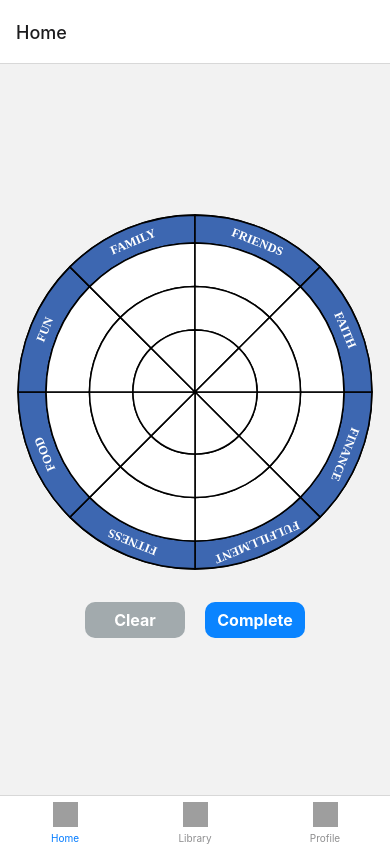
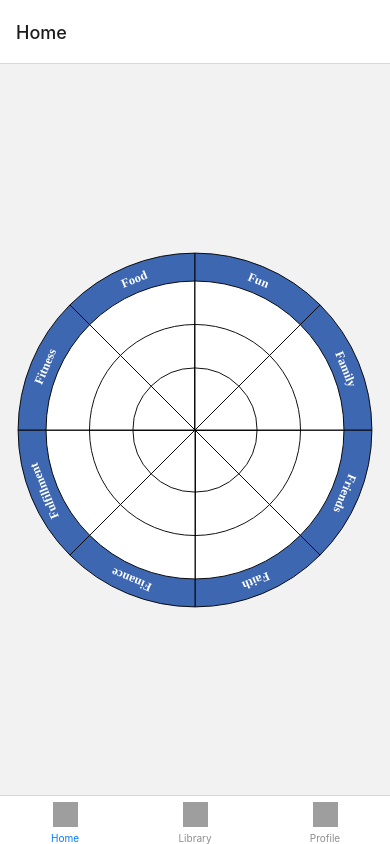
Before and after one commit to paulsenjohn00/LearnTabs, a React Native app: screen / in a window 390 px wide. Built offline with nearby package versions, Linux system fonts and the light colour scheme; grey boxes are pictures that could not be loaded.

Commit message:
refactored the wheel

```diff
--- a/app/App.tsx
+++ b/app/App.tsx
@@ -10,7 +10,7 @@ import { Image, StyleSheet, Text, View } from "react-native";
 import {NavigationContainer} from '@react-navigation/native';
 import {createBottomTabNavigator} from '@react-navigation/bottom-tabs';
 
-import HomeScreen from './pages/Home'
+import Home from './pages/Home'
 import LibraryScreen from './pages/Library'
 import SettingsScreen from './pages/Settings'
 
@@ -19,7 +19,7 @@ const TabList = [
   {
     bottomNavigation: true,
     name: 'Home',
-    component: HomeScreen,
+    component: Home,
     image: 'https://t3.ftcdn.net/jpg/01/12/43/90/360_F_112439016_DkgjEftsYWLvlYtyl7gVJo1H9ik7wu1z.jpg',
     imageFocused: 'https://t3.ftcdn.net/jpg/02/95/26/46/360_F_295264675_clwKZxogAhxLS9sD163Tgkz1WMHsq1RJ.jpg'
   },
--- a/app/pages/Home.tsx
+++ b/app/pages/Home.tsx
@@ -1,124 +1,140 @@
-import React, { useState } from "react";
-import { StyleSheet, TouchableWithoutFeedback, View, TouchableOpacity, Text, Alert } from "react-native";
+import React from "react";
+import {
+  StyleSheet,
+  TouchableWithoutFeedback,
+  View,
+} from "react-native";
 import Svg, { Circle, G, Path, Text as SvgText } from "react-native-svg";
 
-function HomeScreen() {
-  const handleSpacePress = ({ space }: { space: any }) => {
-    // console.log(`You pressed the ${space} space!`);
-  };
+interface SliceModel {
+  id: number,
+  name: string,
+  ring: number,
+  startAngle: number,
+  endAngle: number
+}
+interface Props {
+}
+interface State {
+}
+export class Home extends React.Component<Props, State> {
+
+
+  render() {
+
 
     return (
       <View style={styles.container}>
-      <Dartboard onSpacePress={handleSpacePress} />
+        <Wheel />
       </View>
-  );
+    )
+  }
 }
 
-function Dartboard({ onSpacePress }: {onSpacePress: any}) {
-  const ringCategories = ['FINANCE', 'FULFILLMENT', 'FITNESS', 'FOOD', 'FUN', 'FAMILY', 'FRIENDS', 'FAITH'];
-  const initialColors = Array(ringCategories.length).fill('white');
-  const [outerRing, setOuterRing] = useState(initialColors);
-  const [midRing, setMidRing] = useState(initialColors);
-  const [centerRing, setCenterRing] = useState(initialColors);
-
-  const onSubmit = () => {
-    let blanks: number[] = [];
-    let message = "It looks like you have left the following areas blank: "
-    let sendAlert = false
-
-    centerRing.map((color:string, index:number) => {
-      if (color === 'white') {
-        sendAlert = true;
-        blanks.push(index)
+const styles = StyleSheet.create({
+  container: {
+    justifyContent: 'center',
+    alignItems: 'center',
+    flex: 1,
   }
 });
+/**
+ * Support class: Wheel
+ */
+interface WheelProps {
+}
+interface WheelState {
+  slices: SliceModel[],
+}
+export class Wheel extends React.Component<WheelProps, WheelState> {
+  constructor(props: WheelProps) {
+    super(props);
 
-    if (sendAlert) {
-      blanks.map((blank) => {
-        message += ringCategories[blank] + ', '
-      })
-      //gets rid of the comma and space after the last category in the alert
-      message = message.slice(0, -2);
-      return Alert.alert(
-        'Submit?',
-        message,
-        [
-          {
-            text: 'Cancel',
-            onPress: () => console.log('Cancel Pressed'),
-            style: 'cancel',
-          },
-          {text: 'Submit with blanks', onPress: () => {
-              setOuterRing(initialColors);
-              setMidRing(initialColors);
-              setCenterRing(initialColors);
-            }},
-        ]
-      );
-    }
-    setOuterRing(initialColors);
-    setMidRing(initialColors);
-    setCenterRing(initialColors);
+    this.state = {
+      slices: []
     }
 
-  const handlePress = (index: number, ringOuterRing: any) => {
-    const highlightRing = (ring: any, highlightColor: string) => {
-      return ring.map((color: string, i: number) => {
-        if (i === index) {
-          return highlightColor
+    this.onRingChange = this.onRingChange.bind(this);
   }
-        return color;
-      });
-    };
+  componentDidMount = async () => {
+    let slices = [
+      { id: 0, name: 'Friends', ring: 0, startAngle: 0, endAngle: 0 },
+      { id: 1, name: 'Faith', ring: 0, startAngle: 0, endAngle: 0 },
+      { id: 2, name: 'Finance', ring: 0, startAngle: 0, endAngle: 0 },
+      { id: 3,name: 'Fulfillment', ring: 0, startAngle: 0, endAngle: 0 },
+      { id: 4,name: 'Fitness', ring: 0, startAngle: 0, endAngle: 0 },
+      { id: 5,name: 'Food', ring: 0, startAngle: 0, endAngle: 0 },
+      { id: 6,name: 'Fun', ring: 0, startAngle: 0, endAngle: 0 },
+      { id: 7,name: 'Family', ring: 0, startAngle: 0, endAngle: 0 },
+    ]
+    const angle = 360 / slices.length
 
-    if (ringOuterRing === outerRing) {
-      setOuterRing(highlightRing(outerRing, '#549B4C'));
-      setMidRing(highlightRing(midRing, '#549B4C'));
-      setCenterRing(highlightRing(centerRing, '#549B4C'));
+    for (let i=0; i<slices.length; i++) {
+      slices[i].startAngle = i * angle;
+      slices[i].endAngle = (i + 1) * angle;
+    }
+    this.setState({slices})
+  }
 
-    } else if (ringOuterRing === midRing) {
-      setOuterRing(highlightRing(outerRing, 'white'));
-      setMidRing(highlightRing(midRing, '#F3A61E'));
-      setCenterRing(highlightRing(centerRing, '#F3A61E'));
+  onRingChange(id:number, value:number) {
+    let {slices} = this.state;
+    slices[id].ring = value;
+    this.setState({slices})
+  }
 
-    } else if (ringOuterRing === centerRing) {
-      setOuterRing(highlightRing(outerRing, 'white'));
-      setMidRing(highlightRing(midRing, 'white'));
-      setCenterRing(highlightRing(centerRing, '#DF3636'));
+  render() {
+    const {slices} = this.state;
+    const vSlices = slices.map((slice) =>
+      <>
+        <TextRing slice={slice} radius={57}/>
+        <ColorRing slice={slice} radius={48} level={3} onRingChange={this.onRingChange}/>
+        <ColorRing slice={slice} radius={34} level={2} onRingChange={this.onRingChange}/>
+        <ColorRing slice={slice} radius={20} level={1} onRingChange={this.onRingChange}/>
+      </>
+    )
+    return <Svg height="360" width="360" viewBox="-8 0 116 100">
+      {/*<Circle cx="50" cy="50" r="57" fill="white" stroke="black" strokeWidth="0.5" />*/}
+      {/*<Circle cx="50" cy="50" r="48" fill="white" stroke="black" strokeWidth="0.5" />*/}
+      {/*<Circle cx="50" cy="50" r="34" fill="white" stroke="black" strokeWidth="0.5" />*/}
+      {/*<Circle cx="50" cy="50" r="20" fill="white" stroke="black" strokeWidth="0.5" />*/}
+      {vSlices}
+    </Svg>
 
-    } else console.log('Error has occurred.');
+  }
+}
 
-    onSpacePress(index + 1);
-  };
+/**
+ * Support class: text ring
+ */
+interface TextRingProps {
+  slice: SliceModel,
+  radius: number
+}
+const TextRing = (props: TextRingProps) => {
+    const {slice, radius} = props;
+    const angle = slice.endAngle - slice.startAngle + 1
 
-  const angle = 360 / initialColors.length;
-
-  const createCircle = ({ radius, ringNum}: {radius:number, ringNum:any}) => {
-    return ringNum.map((label:string, index:number) => {
-      const startAngle = index * angle;
-      const endAngle = (index + 1) * angle;
-
-      const x1 = 50 + radius * Math.cos((Math.PI / 180) * startAngle);
-      const y1 = 50 + radius * Math.sin((Math.PI / 180) * startAngle);
-      const x2 = 50 + radius * Math.cos((Math.PI / 180) * endAngle);
-      const y2 = 50 + radius * Math.sin((Math.PI / 180) * endAngle);
+    const x1 = 50 + radius * Math.cos((Math.PI / 180) * slice.startAngle);
+    const y1 = 50 + radius * Math.sin((Math.PI / 180) * slice.startAngle);
+    const x2 = 50 + radius * Math.cos((Math.PI / 180) * slice.endAngle);
+    const y2 = 50 + radius * Math.sin((Math.PI / 180) * slice.endAngle);
 
     const d = `M50,50 L${x1},${y1} A${radius},${radius} 0 0,1 ${x2},${y2} Z`;
 
-      const textX = 50 + (radius + 5) * Math.cos((Math.PI / 180) * (startAngle + angle / 2));
-      const textY = 50 + (radius + 5) * Math.sin((Math.PI / 180) * (startAngle + angle / 2));
+    const textX = 50 + (radius + 5) * Math.cos((Math.PI / 180) * (slice.startAngle + angle / 2));
+    const textY = 50 + (radius + 5) * Math.sin((Math.PI / 180) * (slice.startAngle + angle / 2));
 
     return (
-        <G key={index}>
-          <TouchableWithoutFeedback onPress={() => handlePress(index, ringNum)}>
+        <G key={slice.id + radius}>
+          <TouchableWithoutFeedback>
             <Path
               d={d}
-              fill={ringNum !== ringCategories ? ringNum[index] : '#3D67B1'}
+              fill='#3D67B1'
               stroke="black"
-              strokeWidth="0.5"
+              strokeWidth="0.3"
             />
           </TouchableWithoutFeedback>
-          {ringNum === ringCategories && (
+          {/*TODO: fix text issue when you change the number of categories*/}
           <SvgText
             x={textX}
             y={textY + 10}
@@ -127,70 +143,51 @@ function Dartboard({ onSpacePress }: {onSpacePress: any}) {
             fontWeight="bold"
             textAnchor="middle"
             alignmentBaseline="middle"
-              transform={`rotate(${endAngle + angle + 22}, ${textX}, ${textY})`}
+            transform={`rotate(${slice.endAngle + angle + 22}, ${textX}, ${textY})`}
           >
-              {label}
+            {slice.name}
           </SvgText>
-          )}
         </G>
-      );
-    });
-  };
+  )
+}
+
+/**
+ * Support class: color ring
+ */
+interface ColorRingProps {
+  slice: SliceModel,
+  radius: number,
+  level: number,
+  onRingChange: (id:number, value:number) => void
+}
+const ColorRing = (props:ColorRingProps) => {
+    const { radius, slice, onRingChange, level} = props;
+
+    const x1 = 50 + radius * Math.cos((Math.PI / 180) * slice.startAngle);
+    const y1 = 50 + radius * Math.sin((Math.PI / 180) * slice.startAngle);
+    const x2 = 50 + radius * Math.cos((Math.PI / 180) * slice.endAngle);
+    const y2 = 50 + radius * Math.sin((Math.PI / 180) * slice.endAngle);
+
+    const d = `M50,50 L${x1},${y1} A${radius},${radius} 0 0,1 ${x2},${y2} Z`;
+
+    const colors = [
+      'white', '#DF3636', '#F3A61E', '#549B4C'
+    ]
+
+    const color = slice.ring >= level ? colors[slice.ring] : 'white'
 
     return (
-    <View style={styles.container}>
-      <Svg height="360" width="360" viewBox="-8 0 116 100">
-        <Circle cx="50" cy="50" r="57" fill="white" stroke="black" strokeWidth="0.5" />
-        {createCircle({ radius: 57, ringNum: ringCategories })}
-        <Circle cx="50" cy="50" r="48" fill="white" stroke="black" strokeWidth="0.5" />
-        {createCircle({ radius: 48, ringNum: outerRing })}
-        <Circle cx="50" cy="50" r="34" fill="white" stroke="black" strokeWidth="0.5" />
-        {createCircle({ radius: 34, ringNum: midRing })}
-        <Circle cx="50" cy="50" r="20" fill="white" stroke="black" strokeWidth="0.5" />
-        {createCircle({ radius: 20, ringNum: centerRing })}
-      </Svg>
-      <View style={styles.buttonContainer}>
-        <TouchableOpacity style={styles.cancelButton} onPress={() => {setOuterRing(initialColors); setCenterRing(initialColors); setMidRing(initialColors)}}>
-          <Text style={styles.submitButtonText}>Clear</Text>
-        </TouchableOpacity>
-        <TouchableOpacity style={styles.submitButton} onPress={onSubmit}>
-          <Text style={styles.submitButtonText}>Complete</Text>
-        </TouchableOpacity>
-      </View>
-    </View>
-  );
+      <G key={slice.id + radius}>
+        <TouchableWithoutFeedback onPress={() => onRingChange(slice.id, level)}>
+          <Path
+            d={d}
+            fill={color}
+            stroke="black"
+            strokeWidth="0.3"
+          />
+        </TouchableWithoutFeedback>
+      </G>
+    )
 }
 
-const styles = StyleSheet.create({
-  container: {
-    justifyContent: 'center',
-    alignItems: 'center',
-    flex: 1,
-  },
-  buttonContainer: {
-    flexDirection: 'row',
-    marginTop: 20
-  },
-  submitButton: {
-    margin: 10,
-    backgroundColor:'#0A84FF', // apple blue
-    padding: 8,
-    borderRadius: 10,
-    width: 100
-  },
-  submitButtonText: {
-    color:'white',
-    fontWeight: 'bold',
-    textAlign: 'center',
-    fontSize: 16
-  },
-  cancelButton: {
-    margin: 10,
-    backgroundColor:'#A2AAAD', // apple grey
-    padding: 8,
-    borderRadius: 10,
-    width: 100
-  }
-});
-
-export default HomeScreen;
+export default Home;
```
Lines whose indentation alone changed are shown as unchanged.
